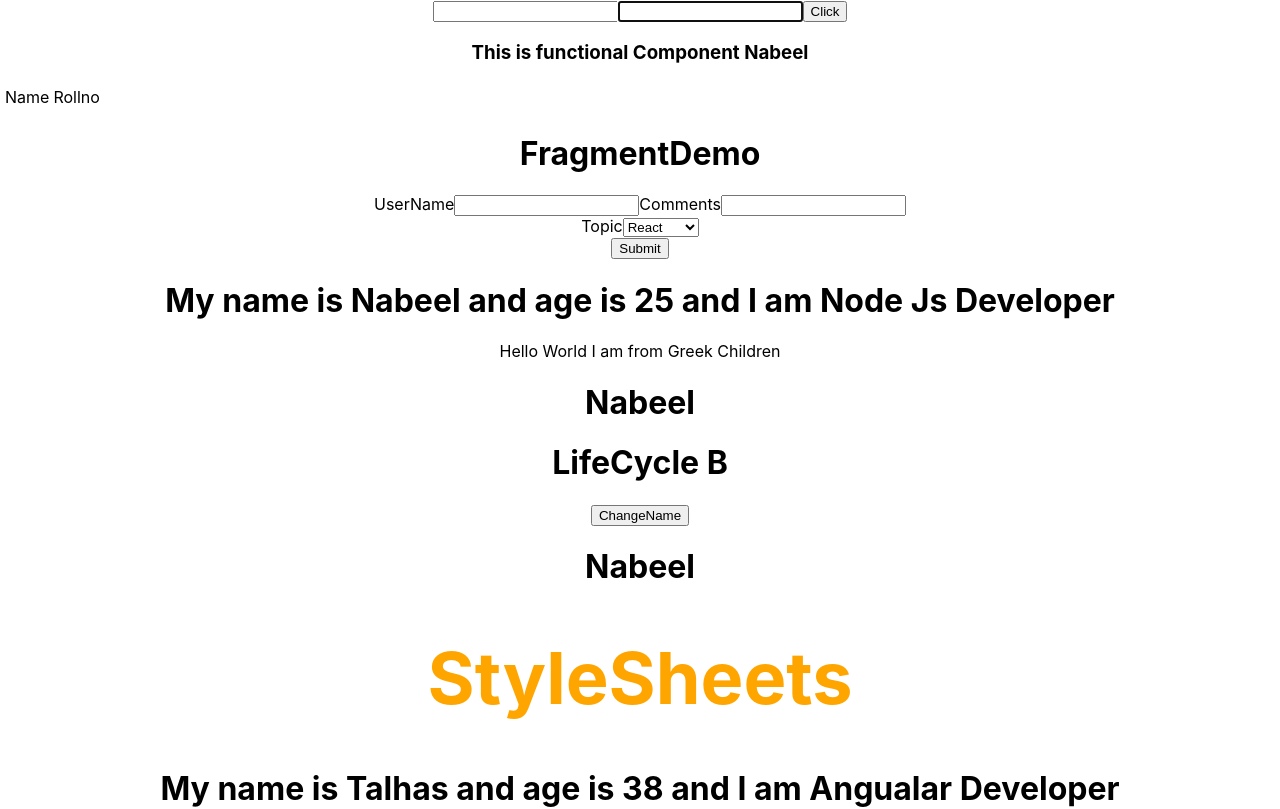
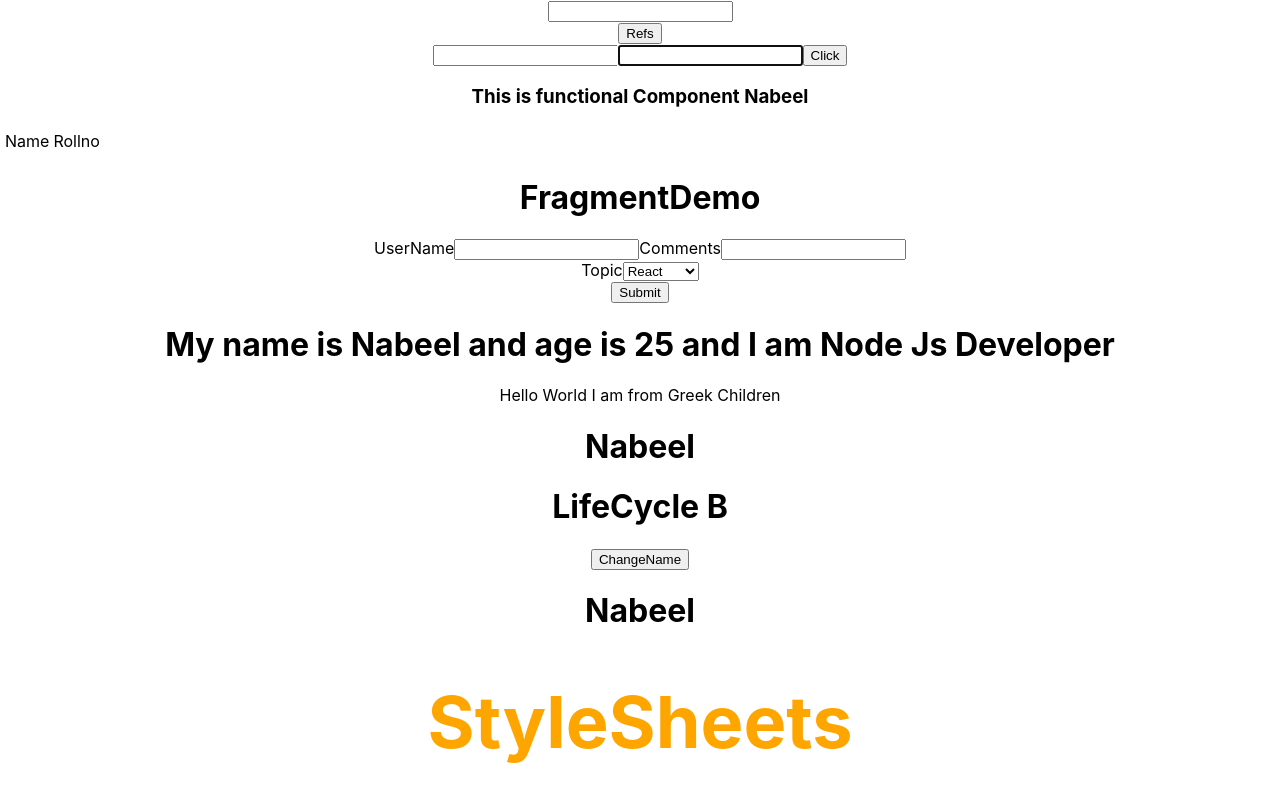
Before and after one commit to nabeelbhatti/React_practice_project, a React (Create React App) app: page / in a window 1280 px wide. Shown: the top 809 px of the page. Built offline with nearby package versions, Linux system fonts and the light colour scheme.

Commit message:
last refs

```diff
--- a/src/App.js
+++ b/src/App.js
@@ -1,6 +1,7 @@
 import "./App.css";
 import Counter from "./components/Counter";
 import EventBind from "./components/EventBind";
+import FocusInput from "./components/FocusInput";
 import Form from "./components/Form";
 import FragmentDemo from "./components/FragmentDemo";
 import { FunctionClick } from "./components/FunctionClick";
@@ -20,6 +21,7 @@
 function App() {
   return (
     <div className="App">
+      <FocusInput/>
       <RefsDemo/>
       <ParentComp/>
       <Table />
--- /dev/null
+++ b/src/components/FocusInput.js
@@ -0,0 +1,24 @@
+import React, { Component } from 'react'
+import Input from './Input'
+
+export class FocusInput extends Component {
+    constructor(props) {
+      super(props)
+        this.componentRef = React.createRef()
+    }
+
+    clickHandler = () => {
+        console.log(this.componentRef.current.focusInput())
+    }
+
+  render() {
+    return (
+      <div>
+        <Input ref = {this.componentRef}/>
+        <button onClick={this.clickHandler}>Refs        </button>
+      </div>
+    )
+  }
+}
+
+export default FocusInput
--- a/src/components/Input.js
+++ b/src/components/Input.js
@@ -6,7 +6,7 @@
     this.inputRef = React.createRef();
   }
 
-  componentDidMount() {
+  focusInput() {
     this.inputRef.current.focus();
     console.log(this.inputRef);
   }
```
